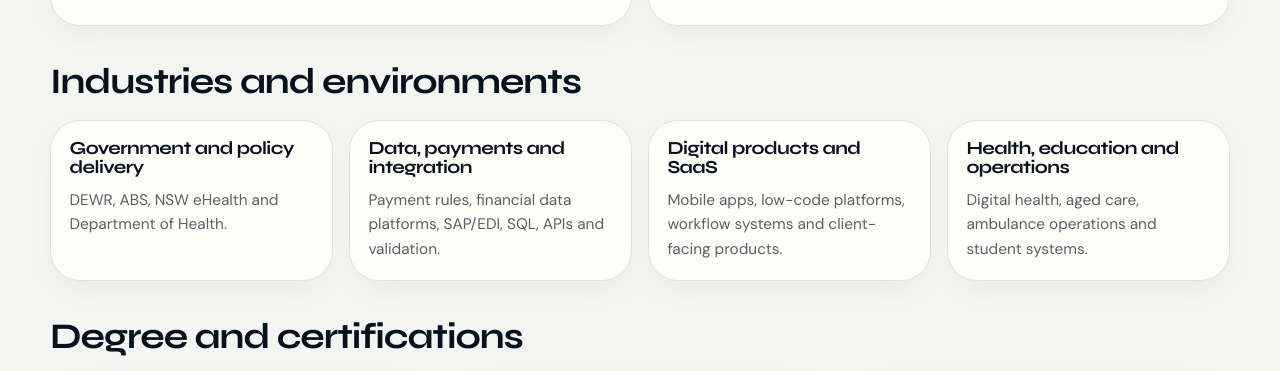
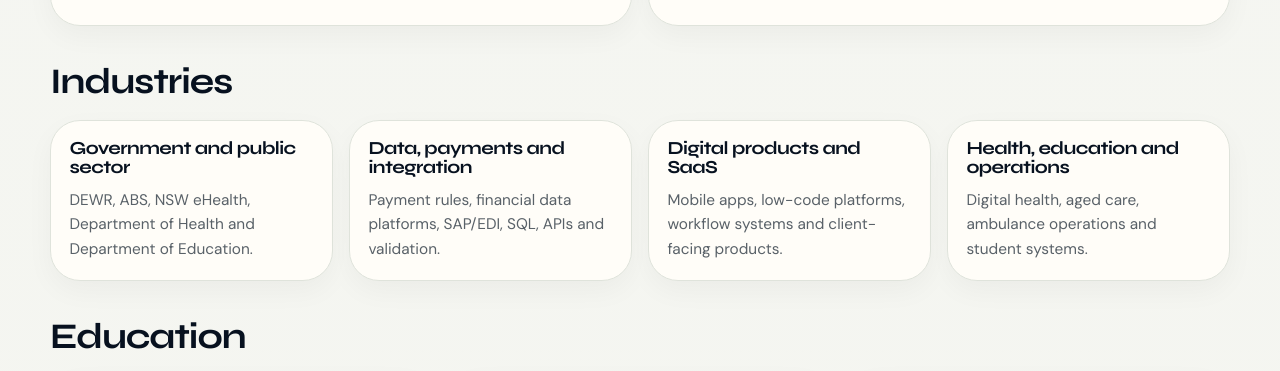
Before and after one commit to robvoto/personal-brand, a plain HTML site: page index.html in a window 1280 px wide. Shown: the part 1834-2205 px from the top of the page. Drawn offline with nearby package versions, Linux system fonts and the light colour scheme.

Commit message:
new text

```diff
--- a/index.html
+++ b/index.html
@@ -203,12 +203,12 @@
 
     <section class="section" id="industries">
       <div class="section-head">
-        <h2>Industries and environments</h2>
+        <h2>Industries</h2>
       </div>
       <div class="card-grid four">
         <article class="card compact">
-          <h3>Government and policy delivery</h3>
-          <p>DEWR, ABS, NSW eHealth and Department of Health.</p>
+          <h3>Government and public sector</h3>
+          <p>DEWR, ABS, NSW eHealth, Department of Health and Department of Education.</p>
         </article>
         <article class="card compact">
           <h3>Data, payments and integration</h3>
@@ -227,7 +227,7 @@
 
     <section class="section" id="credentials">
       <div class="section-head">
-        <h2>Degree and certifications</h2>
+        <h2>Education</h2>
       </div>
       <div class="card-grid three">
         <article class="card compact">
```
